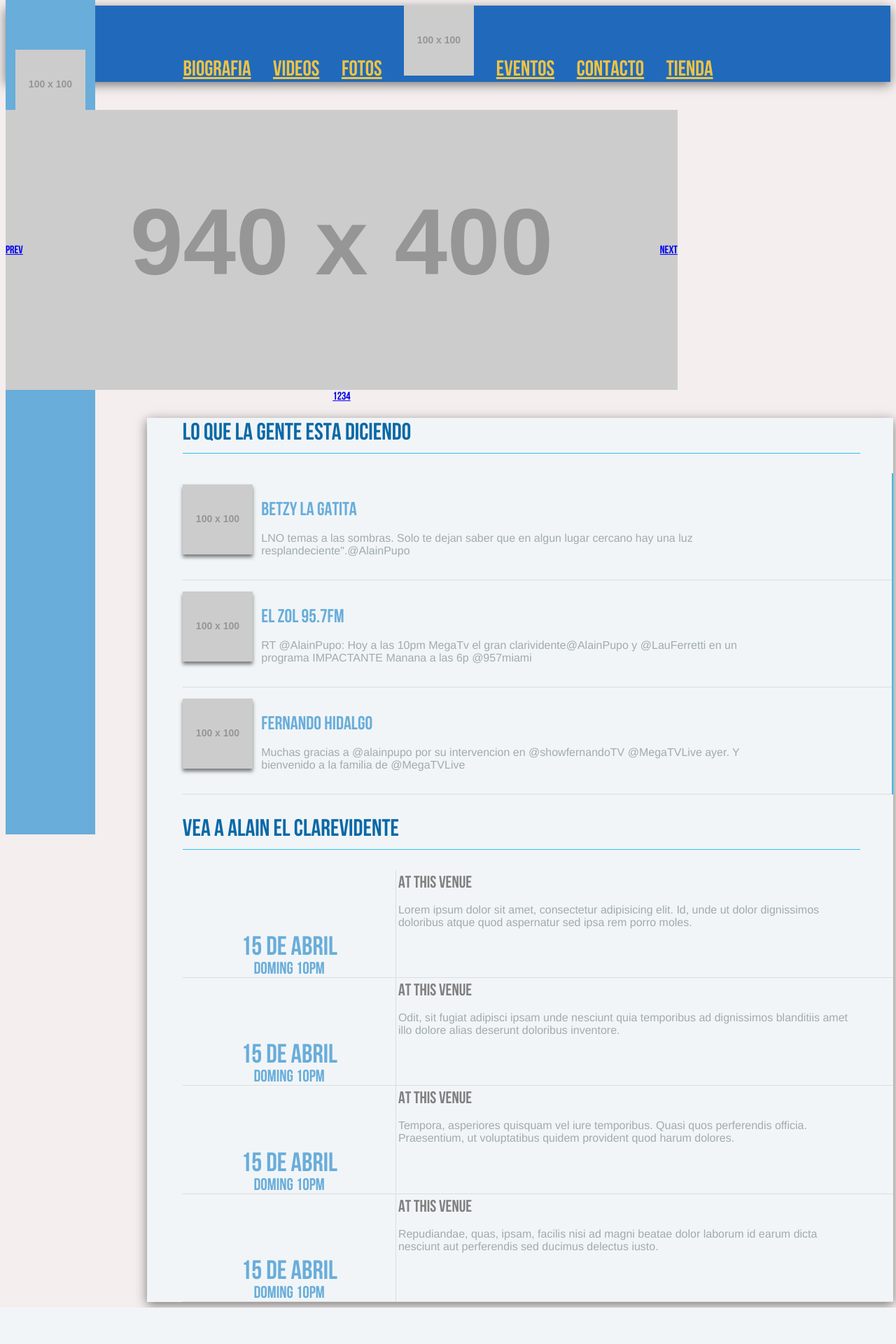
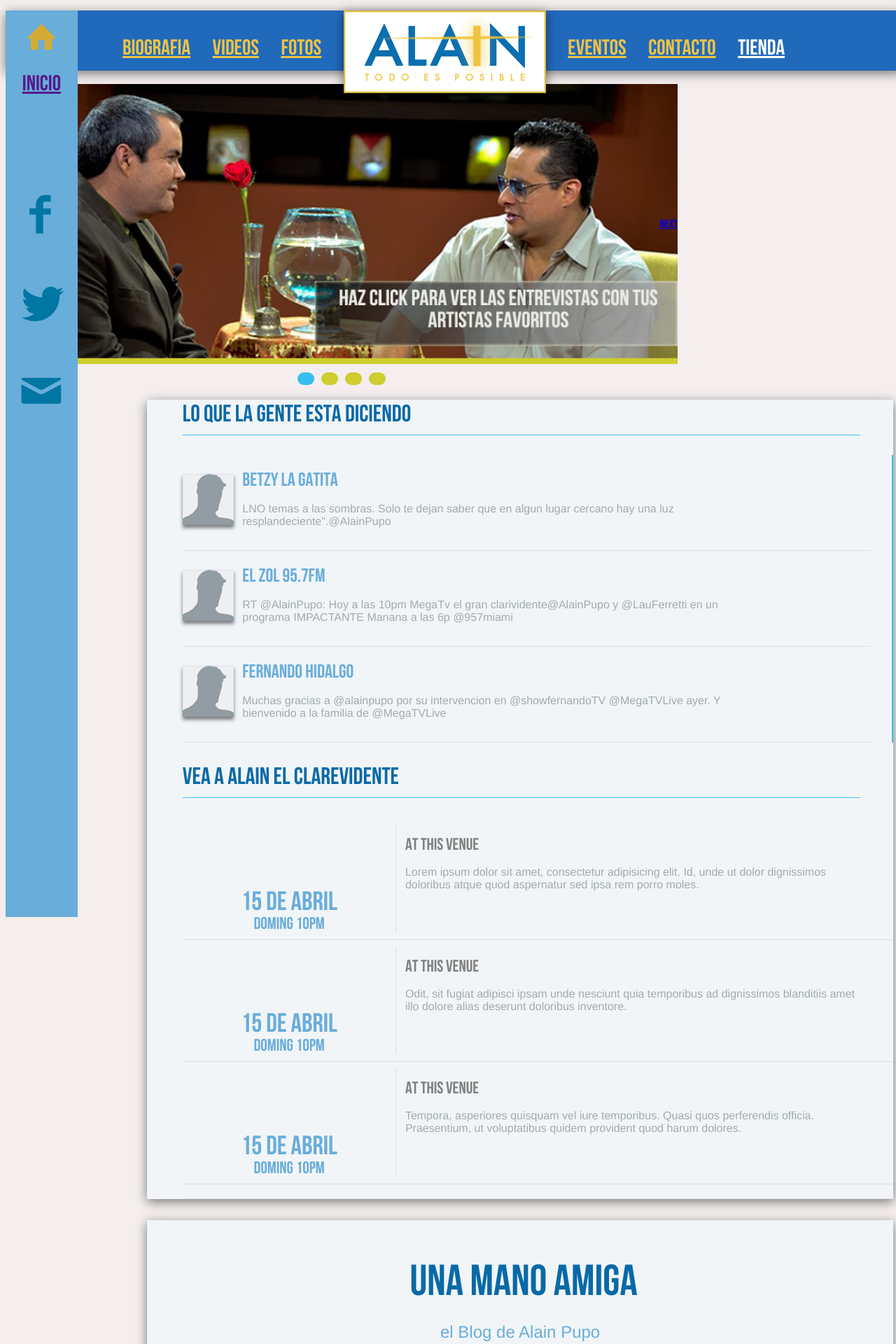
Before and after one commit to PradatiusD/alain, a PHP site: page / in a window 1280 px wide. Shown: the top 1920 px of the page at 70% size. Before the commit the page ends 1868 px from the top, so only its background shows below. Run offline with PHP 8.4, Linux system fonts and the light colour scheme; grey boxes labelled with a size stand in for pictures from a placeholder-image service; some libraries are stand-ins or nearby versions.

Commit message:
95% psd to html implementation

```diff
--- a/css/main.css
+++ b/css/main.css
@@ -21,29 +21,72 @@ p {
   font-family: "Helvetica Neue", Helvetica, Arial, sans-serif;
   color: #a1abaf; }
 
-header .topNav {
+header.header {
+  position: fixed;
+  top: 0;
+  z-index: 9;
+  width: 100%; }
+  header.header .topNav {
+    font-size: 23px;
     background: #216abb;
-  font-size: 23px;
     box-shadow: 0 4px 15px rgba(0, 0, 0, 0.5); }
-  header .topNav a {
+    header.header .topNav ul {
+      height: 86px;
+      margin-top: 15px; }
+    header.header .topNav li {
+      vertical-align: top;
+      margin-top: 35px; }
+    header.header .topNav li:last-child a {
+      color: white; }
+    header.header .topNav a {
       color: #f0c343; }
-header .leftNav ul.social {
+    header.header .topNav .logo {
+      position: relative;
+      bottom: 35px; }
+      header.header .topNav .logo img {
+        box-shadow: 0 4px 15px rgba(0, 0, 0, 0.5);
+        border: 2px solid #D8BD3C; }
+  header.header .leftNav ul.social {
     position: fixed;
     top: 0; }
-  header .leftNav ul.social li:first-child {
-    padding-top: 71px; }
-  header .leftNav ul.social li {
+    header.header .leftNav ul.social li:first-child {
+      padding-top: 71px;
+      margin-top: 15px; }
+    header.header .leftNav ul.social li {
       display: block;
       background: #69adda; }
-  header .leftNav ul.social li:last-child {
+      header.header .leftNav ul.social li img {
+        margin: 1em .125em; }
+    header.header .leftNav ul.social li:last-child {
       padding-bottom: 685px; }
-header li {
+    header.header .leftNav ul.social .home a {
+      position: relative;
+      bottom: 98px; }
+    header.header .leftNav ul.social .home img {
+      position: relative;
+      top: 10px; }
+  header.header li {
     display: inline-block;
     padding: 0 14px;
     font-size: 31px; }
 
+#main {
+  margin-top: 120px; }
+
 #slider {
-  margin: 40px auto; }
+  margin: 51px auto; }
+  #slider .bjqs-markers.h-centered {
+    margin: 10px auto; }
+    #slider .bjqs-markers.h-centered li {
+      margin: 5px; }
+    #slider .bjqs-markers.h-centered a {
+      font-size: 10px;
+      padding: 3px 10px;
+      border-radius: 1em;
+      background: #cfcd2f;
+      color: rgba(0, 136, 204, 0); }
+    #slider .bjqs-markers.h-centered .active-marker a {
+      background: #38bdef; }
 
 .box {
   background: #f1f5f7;
@@ -62,7 +105,8 @@ header li {
   margin-right: 47px; }
 
 #feed ul {
-  border-right: 2px solid #38bef1; }
+  border-right: 2px solid #38bef1;
+  padding-right: 30px; }
 #feed li {
   display: block;
   border-bottom: #dadedf 1px solid;
@@ -86,7 +130,8 @@ header li {
 
 #events li {
   display: block;
-  border-bottom: #dadedf 1px solid; }
+  border-bottom: #dadedf 1px solid;
+  padding: 10px 0px; }
   #events li .left {
     display: inline-block;
     width: 30%;
@@ -104,7 +149,8 @@ header li {
       margin-top: 30%; }
   #events li .right {
     display: inline-block;
-    width: 64%; }
+    width: 64%;
+    padding: 10px; }
     #events li .right strong {
       font-weight: normal;
       color: #808080;
@@ -112,3 +158,66 @@ header li {
       padding: 0;
       display: block;
       margin-top: 3px; }
+
+#blog {
+  margin-top: 30px; }
+  #blog span {
+    border-bottom: 1px solid #38BEF1;
+    display: inline-block;
+    width: 95%; }
+  #blog img {
+    float: right; }
+  #blog .span6 h1 {
+    color: #0969A7;
+    text-align: center;
+    font-size: 62px;
+    margin: 51px 0px 0px 10px; }
+  #blog .span6 h2 {
+    text-align: center;
+    color: #69adda;
+    font-family: "Helvetica Neue", Helvetica, Arial, sans-serif; }
+  #blog .span6 h4 {
+    color: #0969A7;
+    border-bottom: 1px solid #38BEF1;
+    font-size: 34px;
+    padding-bottom: 9px;
+    margin-right: 47px;
+    margin-bottom: 5px; }
+  #blog .span6 form {
+    margin-bottom: 5px; }
+    #blog .span6 form input {
+      border-radius: 14px;
+      background: #CFCD2F;
+      border: 0px;
+      color: #FFF;
+      font-size: 20px;
+      padding: 9px 20px; }
+      #blog .span6 form input::-webkit-input-placeholder {
+        color: #fff; }
+      #blog .span6 form input:-moz-placeholder {
+        color: #fff; }
+      #blog .span6 form input::-moz-placeholder {
+        color: #fff; }
+      #blog .span6 form input:-ms-input-placeholder {
+        color: #fff; }
+      #blog .span6 form input:focus {
+        outline: none; }
+  #blog .body {
+    padding: 0% 5% 0% 0%; }
+    #blog .body h4 {
+      color: #909598;
+      font-size: 38px;
+      border-bottom: 2px solid #38BEF1;
+      font-weight: normal;
+      margin: 16px 0px;
+      width: 40%;
+      padding-bottom: 10px; }
+    #blog .body p {
+      color: #909598;
+      font-size: 17px; }
+    #blog .body blockquote {
+      font-family: "Lucida Grande", Tahoma, Verdana, Arial, sans-serif;
+      font-size: 16px;
+      border-left: 7px solid #38BEF1;
+      padding: 0px 16px;
+      color: #b6b6b6; }
--- a/css/main.scss
+++ b/css/main.scss
@@ -31,13 +31,39 @@ p {
 	color:#a1abaf;
 }
 
-header {
+header.header {
+	position: fixed;
+	top: 0;
+	z-index: 9;
+	width: 100%;
 	.topNav {
+		font-size:23px;
 		background:#216abb;
-		font-size:23px;
 		box-shadow: 0 4px 15px rgba(0, 0, 0, 0.5);
+		ul {
+			height:86px;
+			margin-top:15px;
+		}
+		li {
+			vertical-align: top;
+			margin-top: 35px;
+		}
+		li:last-child{
+			a {
+				color:white;
+			}
+		}
+
 		a{
 			color:#f0c343;
+		}
+		.logo {
+			position: relative;
+			bottom:35px;
+			img {
+				box-shadow: 0 4px 15px rgba(0, 0, 0, 0.5);
+				border: 2px solid #D8BD3C;
+			}
 		}
 	}
 	.leftNav{
@@ -46,14 +72,29 @@ header {
 			top:0;
 			li:first-child{
 				padding-top: 71px;
+				margin-top: 15px;
 			}
 			li {
 				display: block;
 				background: #69adda;
+				img {
+					margin:1em .125em;
+				}
 			}
 			li:last-child {
 				padding-bottom: 685px;
 			}
+			.home {
+				a {
+					position: relative;
+					bottom:98px;
+				}
+				img {
+					position:relative;
+					top:10px;
+				}
+			}
+
 		}
 	}
 
@@ -61,12 +102,34 @@ header {
 		display: inline-block;
 		padding:0 14px;
 		font-size:31px;
+
 	}
 }
 
+#main {
+	margin-top: 120px;
+}
+
 #slider {
-	margin: 40px auto;
-}
+	margin: 51px auto;
+	.bjqs-markers.h-centered {
+		margin: 10px auto;
+		li {
+			margin: 5px;
+		}
+		a {
+		    font-size:10px;
+		    padding: 3px 10px;
+		    border-radius:1em;
+		    background:#cfcd2f;
+		    color:rgba(0, 136, 204, 0)
+		}
+		.active-marker a {
+			background:#38bdef;
+		}
+	}
+
+	}
 
 .box {
 	background: #f1f5f7;
@@ -90,6 +153,7 @@ header {
 #feed {
 	ul{
 		border-right:2px solid #38bef1;
+		padding-right:30px;
 	}
 	li{
 		display: block;
@@ -123,6 +187,7 @@ header {
 	li {
 		display: block;
 		border-bottom: #dadedf 1px solid;
+		padding:10px 0px;
 		.left{
 			display: inline-block;
 			width: 30%;
@@ -144,6 +209,7 @@ header {
 		.right{
 			display: inline-block;
 			width: 64%;
+			padding:10px;
 			strong {
 				font-weight: normal;
 				color: #808080;
@@ -156,3 +222,77 @@ header {
 	}
 
 }
+
+#blog {
+	margin-top:30px;
+	span {
+		border-bottom: 1px solid #38BEF1;
+		display: inline-block;
+		width: 95%;
+	}
+	img {
+		float: right;
+	}
+	.span6{
+		h1 {
+			color: #0969A7;
+			text-align: center;
+			font-size: 62px;
+			margin: 51px 0px 0px 10px;
+		}
+		h2 {
+			text-align: center;
+			color:#69adda;
+			font-family: $helvetica;
+		}
+		h4 {
+		color: #0969A7;
+		border-bottom: 1px solid #38BEF1;
+		font-size: 34px;
+		padding-bottom: 9px;
+		margin-right: 47px;
+		margin-bottom: 5px
+		}
+		form {
+			margin-bottom: 5px;
+
+			input{
+				border-radius: 14px;
+				background: #CFCD2F;
+				border: 0px;
+				color: #FFF;
+				font-size: 20px;
+				padding: 9px 20px;
+				@include placeholder {
+					color:#fff;
+				}
+				&:focus {
+					outline: none;
+				}
+			}
+		}
+	}
+	.body {
+		padding:0% 5% 0% 0%;
+		h4 {
+			color: #909598;
+			font-size: 38px;
+			border-bottom: 2px solid #38BEF1;
+			font-weight: normal;
+			margin: 16px 0px;
+			width: 40%;
+			padding-bottom: 10px;
+		}
+		p {
+			color:#909598;
+			font-size:17px;
+		}
+		blockquote {
+			font-family: $lucida-grande;
+			font-size:16px;
+			border-left: 7px solid #38BEF1;
+			padding: 0px 16px;
+			color:#b6b6b6;
+		}
+	}
+}
--- a/index.html
+++ b/index.html
@@ -20,21 +20,21 @@
     </head>
     <body>
         <div class="container">
-            <header class="row-fluid">
-                <section class="leftNav span2">
-                    <ul class="social">
-                        <li><a href=""><img src="http://placehold.it/100x100" alt=""></a></li>
-                        <li><a href="#"><img src="http://placehold.it/100x100" alt=""></a></li>
-                        <li><a href="#"><img src="http://placehold.it/100x100" alt=""></a></li>
-                        <li><a href="#"><img src="http://placehold.it/100x100" alt=""></a></li>
+            <header class="header">
+                <section class="leftNav">
+                    <ul class="social" align="center">
+                        <li class="home"><a href=""><img src="img/home.png" alt=""><br>Inicio</a></li>
+                        <li><a href="#"><img src="img/facebook.png" alt=""></a></li>
+                        <li><a href="#"><img src="img/twitter.png" alt=""></a></li>
+                        <li><a href="#"><img src="img/mail.png" alt=""></a></li>
                     </ul>
                 </section>
-                <nav class="topNav span10">
+                <nav class="topNav">
                     <ul align="center">
                         <li><a href="#">Biografia</a></li>
                         <li><a href="#">Videos</a></li>
                         <li><a href="#">Fotos</a></li>
-                        <li><a href="#"><img src="http://placehold.it/100x100" alt=""></a></li>
+                        <li class="logo"><a href="#"><img src="img/Logo.png" alt=""></a></li>
                         <li><a href="#">Eventos</a></li>
                         <li><a href="#">Contacto</a></li>
                         <li><a href="#">Tienda</a></li>
@@ -47,29 +47,30 @@
             <section id="slider" class="row-fluid">
                 <div id="banner-fade" class="span10 offset2">
                     <ul class="bjqs">
-                        <li><img src="http://placehold.it/940x400&text=slide+1" alt=""></li>
+                        <li><img src="img/slide1.jpg" alt=""></li>
                         <li><img src="http://placehold.it/940x400&text=slide+2" alt=""></li>
                         <li><img src="http://placehold.it/940x400&text=slide+3" alt=""></li>
                         <li><img src="http://placehold.it/940x400&text=slide+4" alt=""></li>
                     </ul>
                 </div>
             </section>
+
             <section class="box row-fluid">
                 <div id="feed" class="span6">
                     <h2>Lo que la gente esta diciendo</h2>
                     <ul>
                         <li>
-                            <img src="http://placehold.it/100x100" alt="">
+                            <img src="img/user.png" alt="">
                             <span><h3>Betzy La Gatita</h3>
                             <p>LNO temas a las sombras. Solo te dejan saber que en algun lugar cercano hay una luz resplandeciente".@AlainPupo</p></span>
                         </li>
                         <li>
-                            <img src="http://placehold.it/100x100" alt="">
+                            <img src="img/user.png" alt="">
                             <span><h3>El ZOL 95.7FM</h3>
                             <p>RT @AlainPupo: Hoy a las 10pm MegaTv el gran clarividente@AlainPupo y @LauFerretti en un programa IMPACTANTE Manana a las 6p @957miami</p>
                         </li></span>
                         <li>
-                            <img src="http://placehold.it/100x100" alt="">
+                            <img src="img/user.png" alt="">
                             <span><h3>Fernando Hidalgo</h3>
                             <p>Muchas gracias a @alainpupo por su intervencion en @showfernandoTV @MegaTVLive ayer. Y bienvenido a la familia de @MegaTVLive</p></span>
                         </li>
@@ -109,16 +110,34 @@
                             </div>
                         </li>
                         <li>
-                            <div class="left">
-                                <h3>15 de abril</h3>
-                                <h4>Doming 10pm</h4>
-                            </div>
-                            <div class="right">
-                                <strong>At this Venue</strong>
-                                <p>Repudiandae, quas, ipsam, facilis nisi ad magni beatae dolor laborum id earum dicta nesciunt aut perferendis sed ducimus delectus iusto. </p>
-                            </div>
-                        </li>
                     </ul>
+                </div>
+            </section>
+
+            <section class="box row-fluid" id="blog">
+                <div class="row-fluid">
+                    <span>
+                        <div class="span6">
+                            <h1>Una Mano Amiga</h1>
+                            <h2>el Blog de Alain Pupo</h2>
+                        </div>
+                        <div class="span6">
+                            <h4>Mantente conecatdo</h4>
+                            <form action="">
+                                <input type="text" placeholder="Ingresa tu e-mail">
+                                <input type="submit" value="OK">
+                            </form>
+                        </div>
+                    </span>
+                </div>
+                    <div class="span12 body">
+                        <h4>Como Buscar la Paz interna</h4>
+                        <p>Lorem ipsum dolor sit amet, consectetur adipisicing elit. Quisquam, dolores, inventore illum dolore placeat itaque praesentium. Ullam, aliquid, quia, placeat minus recusandae ab sed ipsam iusto delectus cum ex sequi!  Lorem ipsum dolor sit amet, consectetur adipisicing elit. Quisquam, dolores, inventore illum dolore placeat itaque praesentium. Ullam, aliquid, quia, placeat minus recusandae ab sed ipsam iusto delectus cum ex sequi!</p>
+                        <img src="img/blogpic.jpg" alt="">
+                        <blockquote>Dolorem, vel, ipsam nesciunt aliquid reprehenderit ab repellendus maxime praesentium. Quo, voluptatem, repudiandae laudantium maiores odit cumque officiis ut illum iure esse praesentium necessitatibus eveniet nihil numquam dolorem quidem ea. </blockquote>
+                        <p>Recusandae, voluptatum, totam tenetur quaerat dolorem voluptatibus eaque sed natus blanditiis in perferendis esse vel nam neque rem fugit labore ipsa quo magni fuga est magnam eveniet atque sit ad.  Lorem ipsum dolor sit amet, consectetur adipisicing elit. Quisquam, dolores, inventore illum dolore placeat itaque praesentium. Ullam, aliquid, quia, placeat minus recusandae ab sed ipsam iusto delectus cum ex sequi!</p>
+                        <p>Qui, nulla, sint, facere, totam corporis eum nemo voluptates perspiciatis autem quasi praesentium earum voluptatum quibusdam nam fuga impedit fugit harum quo nisi aperiam itaque doloribus aliquam culpa necessitatibus maxime.  Lorem ipsum dolor sit amet, consectetur adipisicing elit. Quisquam, dolores, inventore illum dolore placeat itaque praesentium. Ullam, aliquid, quia, placeat minus recusandae ab sed ipsam iusto delectus cum ex sequi!</p>
+                    </div>
                 </div>
             </section>
         </div>
```
Also changed, not shown: img/Logo.png (added), img/blogpic.jpg (added), img/facebook.png (added), img/home.png (added), img/mail.png (added), img/slide1.jpg (added), img/twitter.png (added), img/user.png (added). Lines whose indentation alone changed are shown as unchanged.
